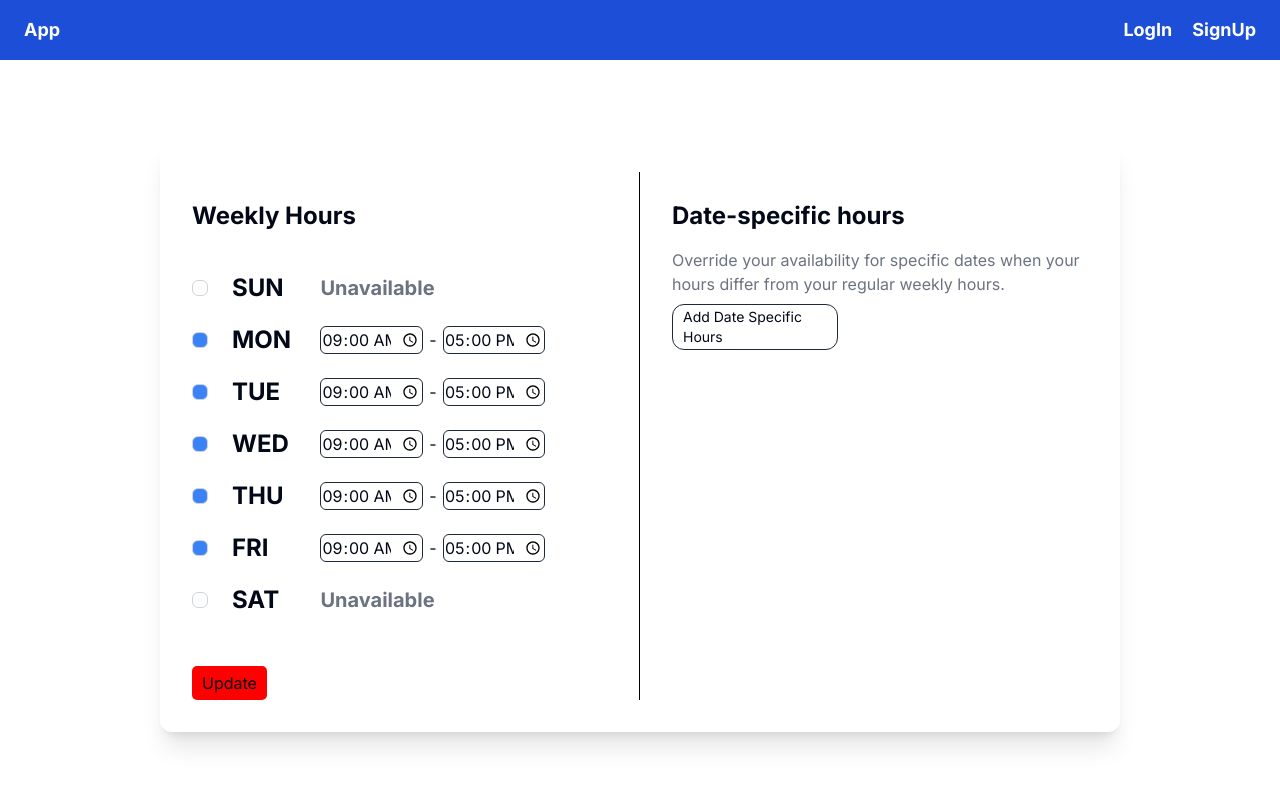
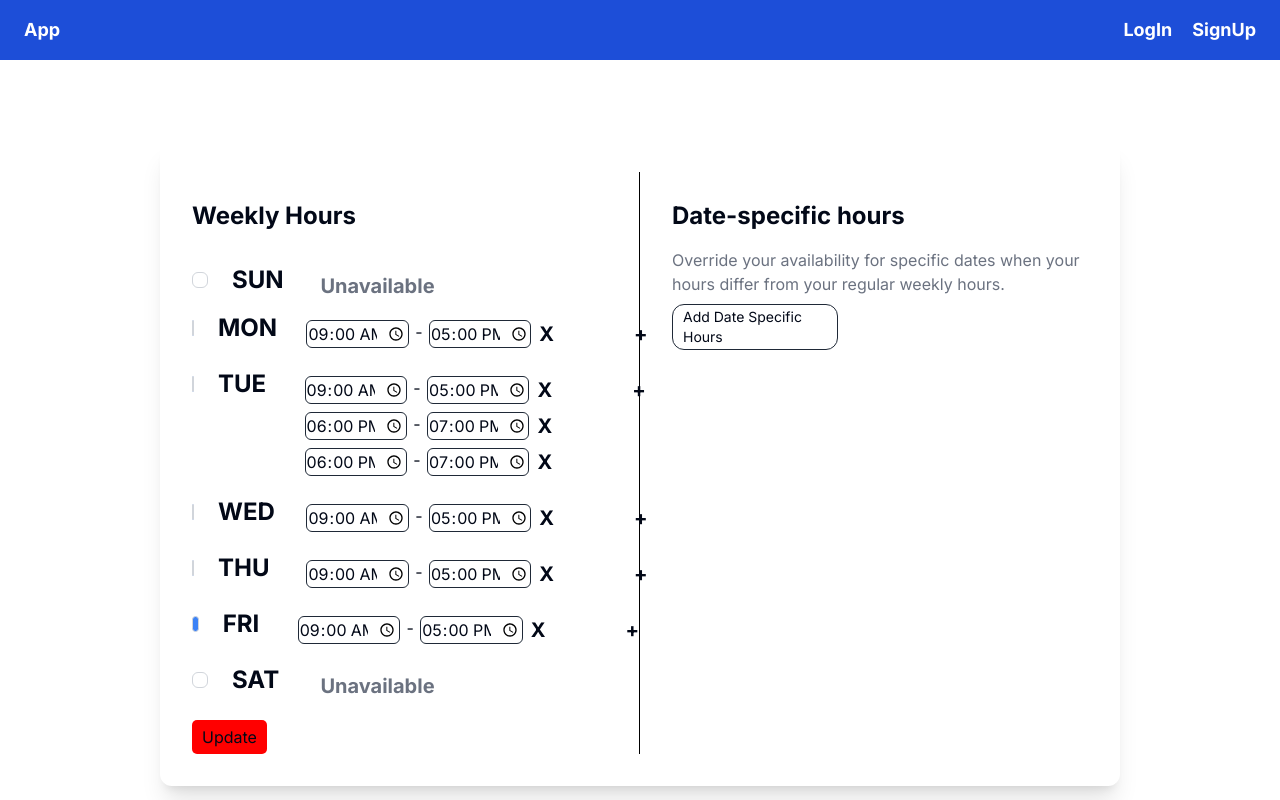
Before and after one commit to Nikhilh26/Meeting-Schuling-App, a Next.js app in the folder Front-End/my-app/: page /availability in a window 1280 px wide. Built offline with nearby package versions, Linux system fonts and the light colour scheme; no server answers.

Commit message:
[feature]:Added Option of defining multiple availability in a day

```diff
--- a/Front-End/my-app/src/app/authenticateAfterSignIn/page.js
+++ b/Front-End/my-app/src/app/authenticateAfterSignIn/page.js
@@ -1,15 +1,16 @@
 "use client"
-import { useEffect } from "react"
+import { useEffect, useState } from "react"
 import { useAuth } from "@clerk/nextjs";
 import { useRouter } from 'next/navigation'
 import { useClerk } from "@clerk/nextjs";
 
+
 export default function page() {
 
-    const { getToken, userId } = useAuth()
     const { signOut } = useClerk();
     const router = useRouter();
-
+    const { getToken, userId } = useAuth()
+    const [loading, setLoading] = useState();
     useEffect(() => {
         async function handleLogin() {
             try {
--- a/Front-End/my-app/src/app/availability/page.js
+++ b/Front-End/my-app/src/app/availability/page.js
@@ -1,6 +1,8 @@
 "use client"
 import { useState, useEffect } from "react"
 import { useAuth } from "@clerk/nextjs";
+import { WeeklyHour } from "./weeklyHours";
+import { SpecificHours } from "./specificHours";
 
 const daysofWeek = ['SUN', 'MON', 'TUE', 'WED', 'THU', 'FRI', 'SAT'];
 
@@ -12,52 +14,62 @@ const btnClass = {
 };
 
 export default function page() {
+    const [loading, setLoading] = useState(false);
     const { getToken } = useAuth()
+
     const [availability, setAvailability] = useState({
-        'SUN': ["09:00", "17:00", false],
-        'MON': ["09:00", "17:00", true],
-        'TUE': ["09:00", "17:00", true],
-        'WED': ["09:00", "17:00", true],
-        'THU': ["09:00", "17:00", true],
-        'FRI': ["09:00", "17:00", true],
-        'SAT': ["09:00", "17:00", false],
+        'SUN': [[["09:00", "17:00"]], false],
+        'MON': [[["09:00", "17:00"]], true],
+        'TUE': [[["09:00", "17:00"], ["18:00", "19:00"], ["18:00", "19:00"]], true],
+        'WED': [[["09:00", "17:00"]], true],
+        'THU': [[["09:00", "17:00"]], true],
+        'FRI': [[["09:00", "17:00"]], true],
+        'SAT': [[["09:00", "17:00"]], false],
     })
 
-    function handleAvailabilityUpdate(day, updateIdx, value) {
-        const updateFunction = (prevState) => ({
-            ...prevState,
-            [day]: [
-                updateIdx === 0 ? value : prevState[day][0],
-                updateIdx === 1 ? value : prevState[day][1],
-                updateIdx === 2 ? !prevState[day][2] : prevState[day][2]
-            ],
-        });
-
-        setAvailability(updateFunction);
+    function handleAvailabilityAddSlot(day) {
+        let tempAvailability = { ...availability };
+        tempAvailability[day][0].push(["09:00", "17:00"]);
+        setAvailability(tempAvailability);
     }
 
-    useEffect(() => {
-        async function getTiming() {
-            try {
-                const token = await getToken();
-                fetch('http://127.0.0.1:8787/getWeeklyschedule', {
-                    headers: {
-                        'Authorization': `${token}`,
-                        'Content-Type': 'application/json'
-                    },
-                    method: "GET"
-                }).then(async (data) => await data.json()).then((data) => {
-                    console.log(data.respPayload)
-                    if (data?.respPayload) setAvailability(data.respPayload);
-                })
-
-            } catch (error) {
-                console.log(error);
-            }
+    function handleChangeStatus(day) {
+        let tempAvailability = { ...availability };
+        if (tempAvailability[day][0].length === 0) handleAvailabilityAddSlot(day);
+        tempAvailability[day][1] = !tempAvailability[day][1];
+        setAvailability(tempAvailability);
     }
 
-        getTiming();
-    }, [])
+    function handleDeleteAvailability(day, idx) {
+        let tempAvailability = { ...availability };
+        tempAvailability[day][0] = tempAvailability[day][0].filter((singleAvailability, i) => i !== idx)
+        if (tempAvailability[day][0].length === 0) tempAvailability[day][1] = false;
+        setAvailability(tempAvailability);
+    }
+
+    // useEffect(() => {
+    //     async function getTiming() {
+    //         try {
+    //             const token = await getToken();
+    //             fetch('https://back-end.nikhilharisinghani26.workers.dev/getWeeklyschedule', {
+    //                 headers: {
+    //                     'Authorization': `${token}`,
+    //                     'Content-Type': 'application/json'
+    //                 },
+    //                 method: "GET"
+    //             }).then(async (data) => await data.json()).then((data) => {
+    //                 console.log(data.respPayload)
+    //                 setLoading(false);
+    //                 if (data?.respPayload) setAvailability(data.respPayload);
+    //             })
+
+    //         } catch (error) {
+    //             console.log(error);
+    //         }
+    //     }
+
+    //     getTiming();
+    // }, [])
 
     const handleOnClick = async () => {
         const token = await getToken();
@@ -77,8 +89,13 @@ export default function page() {
     }
 
     return (
-        <div className='w-[75vw] h-[74vh] m-auto mt-[10vh] rounded-xl shadow-xl flex flex-row p-8'>
+        <div className='w-[75vw] m-auto mt-[10vh] rounded-xl shadow-xl flex flex-row p-8 h-auto min-h-[50vh]'>
 
+            {
+                loading ?
+                    <h1>Loading....</h1>
+                    :
+                    <>
                         <div className='w-[50%] border-r border-black border-r-1 flex flex-col'>
                             <h1 className='text-2xl font-bold pt-7'>
                                 Weekly Hours
@@ -90,10 +107,12 @@ export default function page() {
                                     &&
                                     daysofWeek.map((day, idx) => {
                                         return (
-                                <Comp
+                                            <WeeklyHour
                                                 day={day}
                                                 dayAvailability={availability[day]}
-                                    handleAvailabilityUpdate={handleAvailabilityUpdate}
+                                                handleAvailabilityAddSlot={handleAvailabilityAddSlot}
+                                                handleChangeStatus={handleChangeStatus}
+                                                handleDeleteAvailability={handleDeleteAvailability}
                                                 key={idx}
                                             />)
                                     })
@@ -104,72 +123,9 @@ export default function page() {
                                 <button style={btnClass} onClick={handleOnClick}> Update </button>
                             </div>
                         </div>
-
-            <Comp2 />
-
+                        <SpecificHours />
+                    </>
+            }
         </div>
     )
 }
-
-function Comp({ day, dayAvailability, handleAvailabilityUpdate }) {
-
-    return (
-        <div className='flex flex-row items-center mb-5'>
-
-            <input type="checkbox"
-                className="appearance-none w-4 h-4 border border-gray-300 rounded-md bg-white checked:bg-blue-500 focus:outline-none focus:ring-2 focus:ring-offset-2"
-                onChange={() => { handleAvailabilityUpdate(day, 2) }}
-                {...(dayAvailability[2] && { checked: true })}
-            />
-
-
-            <h1 className='text-2xl font-bold ml-6 w-[50px]'>
-                {day}
-            </h1>
-
-            {
-                dayAvailability[2] ?
-                    <>
-                        <div className="pl-[3vw] pr-[0.5vw]">
-                            <input type='time' className='border border-gray-800 w-[8vw] rounded-md'
-                                value={dayAvailability[0]}
-                                onChange={(e) => { handleAvailabilityUpdate(day, 0, e.target.value) }}
-                            />
-                        </div>
-                        -
-                        <div className="pl-[0.5vw]">
-                            <input type='time' className='border border-gray-800 w-[8vw] rounded-md'
-                                value={dayAvailability[1]}
-                                onChange={(e) => { handleAvailabilityUpdate(day, 1, e.target.value) }}
-                            />
-                        </div>
-                    </>
-                    :
-                    <div className="pl-[3vw]">
-                        <h1 className='text-xl font-bold text-gray-500'>
-                            Unavailable
-                        </h1>
-                    </div>
-            }
-
-        </div>
-    )
-}
-
-function Comp2() {
-    return (
-        <div className='w-[50%] pl-8'>
-
-            <h1 className='text-2xl font-bold pt-7'>
-                Date-specific hours
-            </h1>
-
-            <div className="mt-[2vh] text-gray-500">
-                Override your availability for specific dates when your hours differ from your regular weekly hours.
-            </div>
-
-            <div className="mt-[1vh] rounded-xl border border-gray-800 w-[40%] pl-[10px] pr-[8px] text-sm pt-[2px] pb-[2px] cursor-pointer">
-                Add Date Specific Hours
-            </div>
-        </div>)
-}
--- /dev/null
+++ b/Front-End/my-app/src/app/availability/specificHours.js
@@ -0,0 +1,18 @@
+export function SpecificHours() {
+    return (
+        <div className='w-[50%] pl-8'>
+
+            <h1 className='text-2xl font-bold pt-7'>
+                Date-specific hours
+            </h1>
+
+            <div className="mt-[2vh] text-gray-500">
+                Override your availability for specific dates when your hours differ from your regular weekly hours.
+            </div>
+
+            <div className="mt-[1vh] rounded-xl border border-gray-800 w-[40%] pl-[10px] pr-[8px] text-sm pt-[2px] pb-[2px] cursor-pointer">
+                Add Date Specific Hours
+            </div>
+        </div>
+    )
+}
--- /dev/null
+++ b/Front-End/my-app/src/app/availability/weeklyHours.js
@@ -0,0 +1,65 @@
+export function WeeklyHour({ day, dayAvailability, handleAvailabilityAddSlot, handleChangeStatus, handleDeleteAvailability }) {
+
+    return (
+        <div className='flex flex-row mb-5'>
+
+            <input
+                type="checkbox"
+                className="appearance-none w-4 h-4 border border-gray-300 rounded-md bg-white checked:bg-blue-500 focus:outline-none focus:ring-2 focus:ring-offset-2"
+                onChange={() => { handleChangeStatus(day) }}
+                {...(dayAvailability[1] ? { checked: true } : { checked: false })}
+                value={dayAvailability[1]}
+            />
+
+            <h1 className='text-2xl font-bold ml-6 w-[50px] mt-[-8px]'>
+                {day}
+            </h1>
+
+            {
+                dayAvailability[1] ?
+                    <>
+                        <div className="flex flex-col">
+                            {
+                                dayAvailability[0].map((ele, idx) => {
+                                    return (
+                                        <div className="flex flex-row mb-2" key={idx}>
+                                            <div className="pl-[3vw] pr-[0.5vw]">
+                                                <input type='time' className='border border-gray-800 w-[8vw] rounded-md'
+                                                    value={ele[0]}
+                                                    onChange={(e) => { console.log('2') }}
+                                                />
+                                            </div>
+                                            -
+                                            <div className="pl-[0.5vw]">
+                                                <input type='time' className='border border-gray-800 w-[8vw] rounded-md'
+                                                    value={ele[1]}
+                                                    onChange={() => { console.log('1') }}
+                                                />
+                                            </div>
+                                            <button
+                                                className="pl-2 text-xl font-bold"
+                                                onClick={() => { handleDeleteAvailability(day, idx) }}
+                                            >
+                                                X
+                                            </button>
+                                        </div>
+                                    )
+                                })
+                            }
+                        </div>
+                        <h1 className="ml-[80px] text-xl font-bold">
+                            <button onClick={() => handleAvailabilityAddSlot(day)}>
+                                +
+                            </button>
+                        </h1>
+                    </>
+                    :
+                    <div className="pl-[3vw]">
+                        <h1 className='text-xl font-bold text-gray-500'>
+                            Unavailable
+                        </h1>
+                    </div>
+            }
+        </div>
+    )
+}
--- a/Front-End/my-app/src/components/Header.js
+++ b/Front-End/my-app/src/components/Header.js
@@ -1,6 +1,5 @@
-import { UserButton, auth, useUser } from '@clerk/nextjs';
+import { UserButton, auth } from '@clerk/nextjs';
 import Link from 'next/link';
-
 
 export default function Header() {
     const { userId } = auth();
```
Also changed, not shown: Front-End/my-app/src/app/try/page.js (added, +22 -0 lines). Lines whose indentation alone changed are shown as unchanged.
